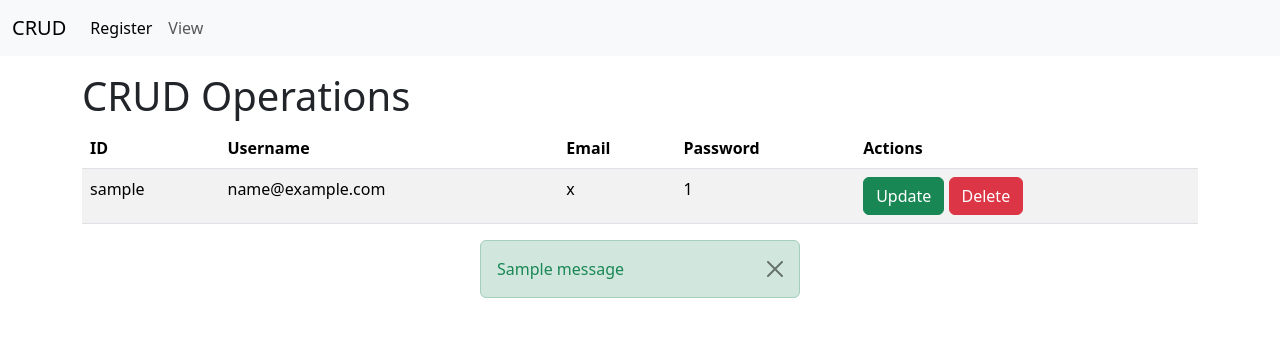
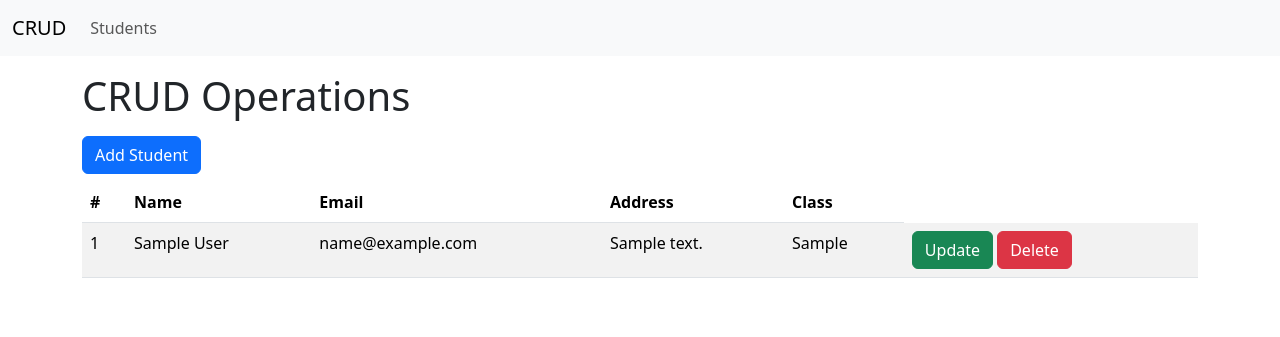
Before and after one commit to Sharmarke-Said/CRUD-test, a Flask app: page / in a window 1280 px wide. Shown: the top 337 px of the page. Run offline with Flask 3, Linux system fonts and the light colour scheme; tables that the repository leaves empty or names only in its code hold one stand-in row (values such as "Sample post"); one stand-in notice (Sample message) is shown; some libraries are stand-ins or nearby versions.

Commit message:
Updated the whole project, and used Bootsrap  modals

```diff
--- a/app/__init__.py
+++ b/app/__init__.py
@@ -3,4 +3,5 @@ from flask import Flask
 app = Flask(__name__)
 
 from app import views
+from app import db_con
 from app import db_view
--- a/app/templates/index.html
+++ b/app/templates/index.html
@@ -7,26 +7,84 @@
     <div class="row">
         <div class="col">
             <h1>CRUD Operations</h1>
-            <table class="table table-striped">
+            <!-- Button trigger modal -->
+<button type="button" class="btn btn-primary mt-2" data-bs-toggle="modal" data-bs-target="#exampleModal">
+  Add Student
+</button>
+
+<!-- Modal -->
+<div class="modal fade" id="exampleModal" tabindex="-1" aria-labelledby="exampleModalLabel" aria-hidden="true">
+  <div class="modal-dialog">
+    <div class="modal-content">
+      <div class="modal-header">
+        <h1 class="modal-title fs-5" id="exampleModalLabel">Modal title</h1>
+        <button type="button" class="btn-close" data-bs-dismiss="modal" aria-label="Close"></button>
+      </div>
+      <div class="modal-body">
+        <form action="{{url_for('insert')}}" method="post">
+          <div class="mb-3 w-50">
+            <label for="exampleInputEmail1" class="form-label">student Name</label>
+            <input type="text" class="form-control" id="exampleInputEmail1" name="name" />
+          </div>
+          <div class="mb-3 w-50">
+            <label for="exampleInputEmail1" class="form-label">Email</label>
+            <input type="email" class="form-control" id="exampleInputEmail1" name="email" />
+          </div>
+          <div class="mb-3 w-50">
+            <label for="exampleInputEmail1" class="form-label">Address</label>
+            <input type="text" class="form-control" id="exampleInputEmail1" name="address" />
+          </div>
+          <div class="mb-3 w-50">
+            <label for="exampleInputEmail1" class="form-label">Class</label>
+            <input type="text" class="form-control" id="exampleInputEmail1" name="std_class" />
+          </div>
+
+           <!-- Flash message -->
+           {% with messages = get_flashed_messages(with_categories=true) %}
+           {% if messages %}
+           {% for category, message in
+           messages %}
+           <div class="alert alert-{{ category }} alert-dismissible fade show w-25 text-success" role="alert">
+             {{ message }}
+             <button type="button" class="btn-close" data-bs-dismiss="alert" aria-label="Close"></button>
+           </div>
+           {% endfor %}
+           {% endif %}
+           {% endwith %}
+          <div class="d-flex justify-content-start w-50">
+            <button type="submit" class="btn btn-primary me-2">Submit</button>
+          </div>
+
+        </form>
+      </div>
+      <div class="modal-footer">
+        <button type="button" class="btn btn-secondary" data-bs-dismiss="modal">Close</button>
+        <button type="button" class="btn btn-primary">Save changes</button>
+      </div>
+    </div>
+  </div>
+</div>
+            <table class="table table-striped mt-2">
                 <thead>
                     <tr>
-                        <th>ID</th>
-                        <th>Username</th>
+                        <th>#</th>
+                        <th>Name</th>
                         <th>Email</th>
-                        <th>Password</th>
-                        <th>Actions</th>
+                        <th>Address</th>
+                        <th>Class</th>
                     </tr>
                 </thead>
                 <tbody>
                     {% for record in records %}
                     <tr>
-                        <td>{{ record.user_id }}</td>
-                        <td>{{ record.user_name }}</td>
+                        <td>{{ record.id }}</td>
+                        <td>{{ record.name }}</td>
                         <td>{{ record.email }}</td>
-                        <td>{{ record.user_pass }}</td>
+                        <td>{{ record.address }}</td>
+                        <td>{{ record.std_class }}</td>
                         <td>
-                            <button class="btn btn-success" type="button" data-toggle="modal" data-target="#updateModal{{ record.user_id }}">Update</button>
-                            <button class="btn btn-danger" type="button" data-toggle="modal" data-target="#deleteModal{{ record.user_id }}">Delete</button>
+                            <button class="btn btn-success" type="button" data-toggle="modal" data-target="#updateModal{{ record.id }}">Update</button>
+                            <button class="btn btn-danger" type="button" data-toggle="modal" data-target="#deleteModal{{ record.id }}">Delete</button>
                         </td>
                     </tr>
                     {% endfor %}
@@ -42,11 +100,11 @@
 
 {% for record in records %}
 <!-- Update Modal -->
-<div class="modal fade" id="updateModal{{ record.user_id }}" tabindex="-1" role="dialog" aria-labelledby="updateModalLabel{{ record.user_id }}" aria-hidden="true">
+<div class="modal fade" id="updateModal{{ record.id }}" tabindex="-1" role="dialog" aria-labelledby="updateModalLabel{{ record.id }}" aria-hidden="true">
   <div class="modal-dialog" role="document">
     <div class="modal-content">
       <div class="modal-header">
-        <h5 class="modal-title" id="updateModalLabel{{ record.user_id }}">Update Record</h5>
+        <h5 class="modal-title" id="updateModalLabel{{ record.id }}">Update Record</h5>
         <button type="button" class="close" data-dismiss="modal" aria-label="Close">
           <span aria-hidden="true">&times;</span>
         </button>
@@ -54,49 +112,25 @@
       <div class="modal-body">
         <!-- Update form goes here -->
         <form action="{{url_for('update')}}" method="POST">
-          <input type="text" name="user_id" value="{{ record.user_id }}" hidden>
+          <input type="text" name="id" value="{{ record.id }}" hidden>
           <div class="form-group">
-            <label for="user_name">Username</label>
-            <input type="text" class="form-control" id="user_name" name="user_name" value="{{ record.user_name }}">
+            <label for="user_name">Student Name</label>
+            <input type="text" class="form-control" id="user_name" name="name" value="{{ record.name }}">
           </div>
           <div class="form-group">
             <label for="email">Email</label>
             <input type="email" class="form-control" id="email" name="email" value="{{ record.email }}">
           </div>
           <div class="form-group">
-            <label for="user_pass">Password</label>
-            <input type="password" class="form-control" id="user_pass" name="user_pass" value="{{ record.user_pass }}">
+            <label for="user_pass">Address</label>
+            <input type="text" class="form-control" id="address" name="address" value="{{ record.address }}">
           </div>
-          <button type="submit" class="btn btn-primary">Update</button>
-        </form>
-      </div>
-    </div>
-  </div>
-</div>
-
-<!-- Delete Modal -->
-<div class="modal fade" id="deleteModal{{ record.user_id }}" tabindex="-1" role="dialog" aria-labelledby="deleteModalLabel{{ record.user_id }}" aria-hidden="true">
-  <div class="modal-dialog" role="document">
-    <div class="modal-content">
-      <div class="modal-header">
-        <h5 class="modal-title" id="deleteModalLabel{{ record.user_id }}">Delete Record</h5>
-        <button type="button" class="close" data-dismiss="modal" aria-label="Close">
-          <span aria-hidden="true">&times;</span>
-        </button>
-      </div>
-      <div class="modal-body">
-        <p>Are you sure you want to delete this record?</p>
-        <!-- Delete form goes here -->
-        <form action="{{ url_for('delete') }}" method="POST">
-          <input type="text" name="user_id" value="{{ record.user_id }}" hidden>
-          <button type="submit" class="btn btn-danger">Delete</button>
-        </form>
-      </div>
-    </div>
-  </div>
-</div>
-{% endfor %}
-<!-- Flash message -->
+          <div class="form-group">
+            <label for="user_pass">Class</label>
+            <input type="text" class="form-control" id="std_class" name="std_class" value="{{ record.std_class }}">
+          </div>
+          <div class="d-flex justify-content-start w-50 mt-3">
+            <!-- Flash message -->
 {% with messages = get_flashed_messages(with_categories=true) %}
 {% if messages %}
 <div class="d-flex justify-content-center"> <!-- Center align the messages -->
@@ -111,6 +145,51 @@
 </div>
 {% endif %}
 {% endwith %}
+            <button type="submit" class="btn btn-primary">Update</button>
+          </div>
+        </form>
+      </div>
+    </div>
+  </div>
+</div>
+
+<!-- Delete Modal -->
+<div class="modal fade" id="deleteModal{{ record.id }}" tabindex="-1" role="dialog" aria-labelledby="deleteModalLabel{{ record.id }}" aria-hidden="true">
+  <div class="modal-dialog" role="document">
+    <div class="modal-content">
+      <div class="modal-header">
+        <h5 class="modal-title" id="deleteModalLabel{{ record.id }}">Delete Record</h5>
+        <button type="button" class="close" data-dismiss="modal" aria-label="Close">
+          <span aria-hidden="true">&times;</span>
+        </button>
+      </div>
+      <div class="modal-body">
+        <p>Are you sure you want to delete this record?</p>
+        <!-- Delete form goes here -->
+        <form action="{{ url_for('delete') }}" method="POST">
+          <input type="text" name="id" value="{{ record.id }}" hidden>
+          <!-- Flash message -->
+{% with messages = get_flashed_messages(with_categories=true) %}
+{% if messages %}
+<div class="d-flex justify-content-center"> <!-- Center align the messages -->
+  <div class="w-25"> <!-- Control the width of the alert box -->
+    {% for category, message in messages %}
+    <div class="alert alert-{{ category }} alert-dismissible fade show text-success" role="alert">
+      {{ message }}
+      <button type="button" class="btn-close" data-bs-dismiss="alert" aria-label="Close"></button>
+    </div>
+    {% endfor %}
+  </div>
+</div>
+{% endif %}
+{% endwith %}
+          <button type="submit" class="btn btn-danger">Delete</button>
+        </form>
+      </div>
+    </div>
+  </div>
+</div>
+{% endfor %}
 
 <!-- Add the following script tags at the end of your HTML code -->
 <script src="https://code.jquery.com/jquery-3.6.0.min.js"></script>
--- a/app/templates/public/base.html
+++ b/app/templates/public/base.html
@@ -30,10 +30,7 @@
         <div class="collapse navbar-collapse" id="navbarNav">
             <ul class="navbar-nav">
                 <li class="nav-item">
-                    <a class="nav-link active" aria-current="page" href="/insert">Register</a>
-                </li>
-                <li class="nav-item">
-                    <a class="nav-link" href="/">View</a>
+                    <a class="nav-link" href="/">Students</a>
                 </li>
             </ul>
         </div>
--- a/app/views.py
+++ b/app/views.py
@@ -2,13 +2,13 @@ from app import app
 
 from flask import Flask, flash, url_for, redirect, render_template, request, session
 import json
-from app.db_view import Registration
+from app.db_view import students
 
 
 
 
 app.secret_key = "143"
-reg = Registration()
+reg = students()
 
 
 @app.route("/")
@@ -25,26 +25,31 @@ def home():
 # # Route for the insert page
 @app.route("/insert", methods=['GET', 'POST'])
 def insert():
-    if request.method == "POST":
-        user_name = request.form.get("user_name")
-        email = request.form.get("email")
-        user_pass = request.form.get("user_pass")
-        # Insert a new record into the database
-        reg.insert_record(user_name, email, user_pass)
-        flash("record inserted")
-    # Render the insert.html template
-    return render_template("insert.html")
+    try:
+        if request.method == "POST":
+            name = request.form.get("name")
+            email = request.form.get("email")
+            address = request.form.get("address")
+            std_class = request.form.get("std_class")
+            # Insert a new record into the database
+            reg.insert_record(name, email, address, std_class)
+            flash("record inserted")
+
+        return redirect(url_for("home"))
+    except Exception as e:
+        print(f"Error in Insert route function: {e}")
 
 
 @app.route("/update", methods=["POST"])
 def update():
     try:
         if request.method == "POST":
-            user_id = request.form.get('user_id')
-            user_name = request.form.get('user_name')
+            id = request.form.get('id')
+            name = request.form.get('name')
             email = request.form.get('email')
-            user_pass = request.form.get('user_pass')
-            reg.update_record(user_id, user_name, email, user_pass)
+            address = request.form.get('address')
+            std_class = request.form.get('std_class')
+            reg.update_record(id, name, email, address, std_class)
             flash("Record updated successfully")
         else:
             flash("Failed to update record")
@@ -57,12 +62,12 @@ def update():
 def delete():
     if request.method == "POST":
         try:
-            user_id = request.form.get("user_id")
-            reg.delete_record(user_id)
+            id = request.form.get("id")
+            reg.delete_record(id)
             flash("record deleted successfully")
             return redirect(url_for("home"))
         except Exception as e:
             print(f"Error in delete route function: {e}")
 
-if __name__ == "__main__":
-    app.run(debug=True)
+# if __name__ == "__main__":
+#     app.run(debug=True)
```
Also changed, not shown: app/db_view.py (+68 -68 lines), app/templates/insert.html (deleted, +0 -46 lines).
